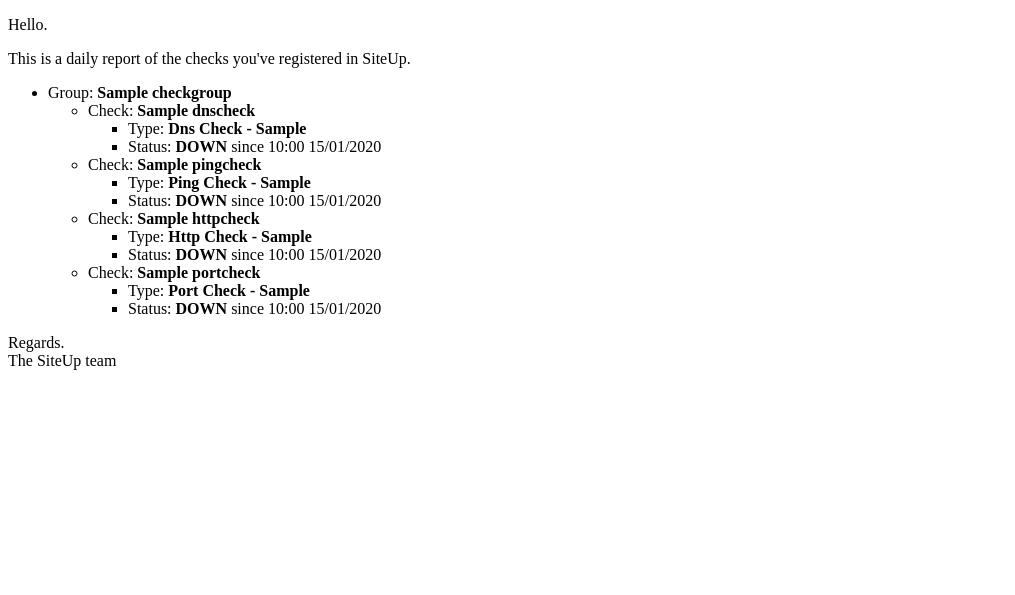
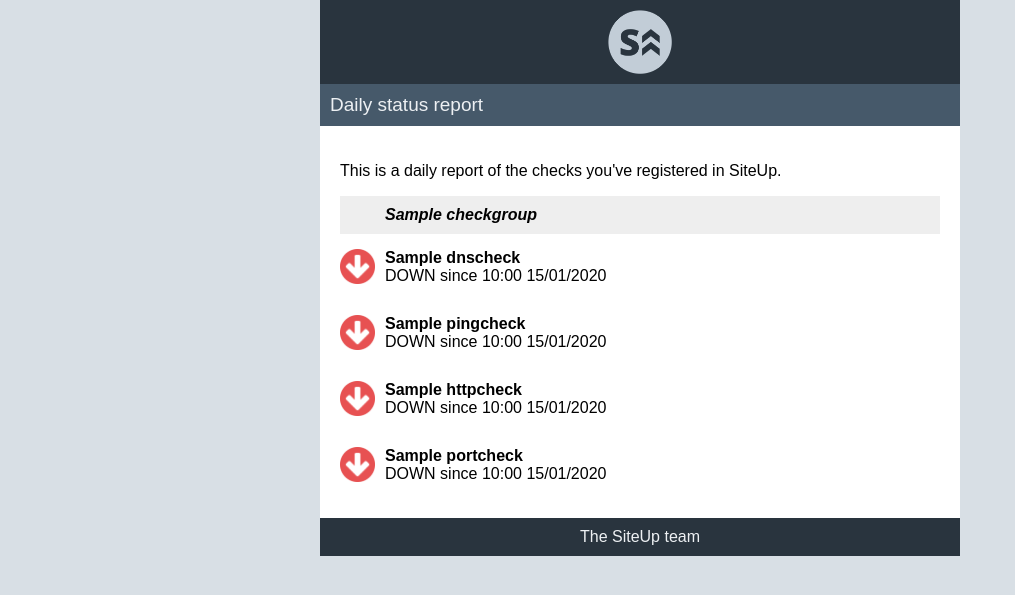
Before and after one commit to JoseTomasTocino/SiteUp, a Django app: template web/siteup_checker/templates/email_daily_report.html in a window 1280 px wide. Shown: the top 595 px of the page, without its empty margins (0-1015 px from the left). Run offline with Django 3.2, Linux system fonts and the light colour scheme; the template is opened without the code that fills it: values that come from a table or form of the project are taken from there, others are empty; tables that the repository leaves empty hold one stand-in row (values such as "Sample post"); parts of the project's set-up code (start-up, migrations or seed data) failed here and were passed over.

Commit message:
Improved appearance of the status and daily report emails

```diff
--- a/web/siteup_checker/templates/email_daily_report.html
+++ b/web/siteup_checker/templates/email_daily_report.html
@@ -1,3 +1,108 @@
+<!DOCTYPE html PUBLIC "-//W3C//DTD XHTML 1.0 Transitional//EN" "http://www.w3.org/TR/xhtml1/DTD/xhtml1-transitional.dtd">
+<html xmlns="http://www.w3.org/1999/xhtml">
+<head>
+ <meta http-equiv="Content-Type" content="text/html; charset=UTF-8" />
+ <title>SiteUp</title>
+ <meta name="viewport" content="width=device-width, initial-scale=1.0"/>
+</head>
+
+<body style="margin: 0; padding: 0;" bgcolor="#d8dfe5">
+
+ {# general table #}
+ <table border="0" cellpadding="0" cellspacing="0" width="100%">
+  <tr>
+   <td>
+
+    {# inner table #}
+    <table align="center" border="0" cellpadding="0" cellspacing="0" width="600" style="border-collapse: collapse;">
+
+     {# header #}
+     <tr>
+      <td bgcolor="#29343e" style="padding: 10px 10px 10px 10px" align="center">
+       <img src="http://siteup.josetomastocino.com/static/images/logo_w.png" width="64">
+      </td>
+     </tr>
+
+     {# subheader #}
+     <tr>
+      <td bgcolor="#46596A" style="padding: 10px 10px 10px 10px; font-family: arial, sans-serif; font-size: 19px; color: #EDF0F3;">
+       Daily status report</em>
+      </td>
+     </tr>
+
+     {# content table #}
+     <tr>
+      <td bgcolor="#ffffff" style="padding: 20px 20px 20px 20px; font-family: arial, sans-serif;">
+
+       <p>This is a daily report of the checks you've registered in SiteUp.</p>
+
+       <table align="center" border="0" cellpadding="0" cellspacing="0" width="600" style="border-collapse: collapse;">
+        {% for group in check_groups %}
+         <tr>
+          <td style="background-color: #eee;">&nbsp;</td>
+          <td style="background-color: #eee; padding: 10px; font-size: 16px; font-weight:bold"><em>{{group.title}}</em></td>
+         </tr>
+
+        {% for check in group.checks %}
+        <tr>
+         <td width="35" style=" vertical-align: top; padding: 15px 0 0 0">
+          {% if not check.is_active %}
+          <img src="http://siteup.josetomastocino.com/static/images/ic_siteup_down.png" width="35" alt="" />
+          {% elif not check.last_status%}
+          <img src="http://siteup.josetomastocino.com/static/images/ic_siteup_down.png" width="35" alt="" />
+          {% elif check.last_status.status != 0%}
+          <img src="http://siteup.josetomastocino.com/static/images/ic_siteup_down.png" width="35" alt="" />
+          {% else %}
+          <img src="http://siteup.josetomastocino.com/static/images/ic_siteup_up.png" width="35" alt="" />
+          {% endif %}
+         </td>
+         <td style="padding: 15px 0 15px 10px; vertical-align: top;">
+          <strong>{{check.title}}</strong>
+          <br>
+          {% if not check.is_active %}
+          INACTIVE
+          {% elif not check.last_status%}
+          NO DATA
+          {% elif check.last_status.status != 0%}
+          DOWN
+          {% else %}
+          UP
+          {% endif %}
+         </strong>
+
+         {% if check.last_status %}
+         since {{ check.last_status.date_start|date:"H:i d/m/Y"}}
+         {% endif %}
+        </td>
+       </tr>
+
+       {% endfor %}
+       {% endfor %}
+
+      </table>
+
+     </td>
+    </tr>
+
+     <tr> {# footer #}
+      <td bgcolor="#29343e" align="center" style="padding: 10px 10px 10px 10px; font-family: arial, sans-serif; color: #EDF0F3;">
+       The SiteUp team
+      </td>
+     </tr> {# /footer #}
+
+    </table>
+   </td>
+  </tr>
+ </table>
+</body>
+
+</html>
+<!--
+
+{% comment %}
+
+
+
 <!doctype html>
 <html lang="en">
 <head>
@@ -53,3 +158,5 @@ The SiteUp team</p>
 
 </body>
 </html>
+{% endcomment %}
+-->
```
Also changed, not shown: web/siteup_checker/templates/email_status_report.html (+55 -0 lines).
